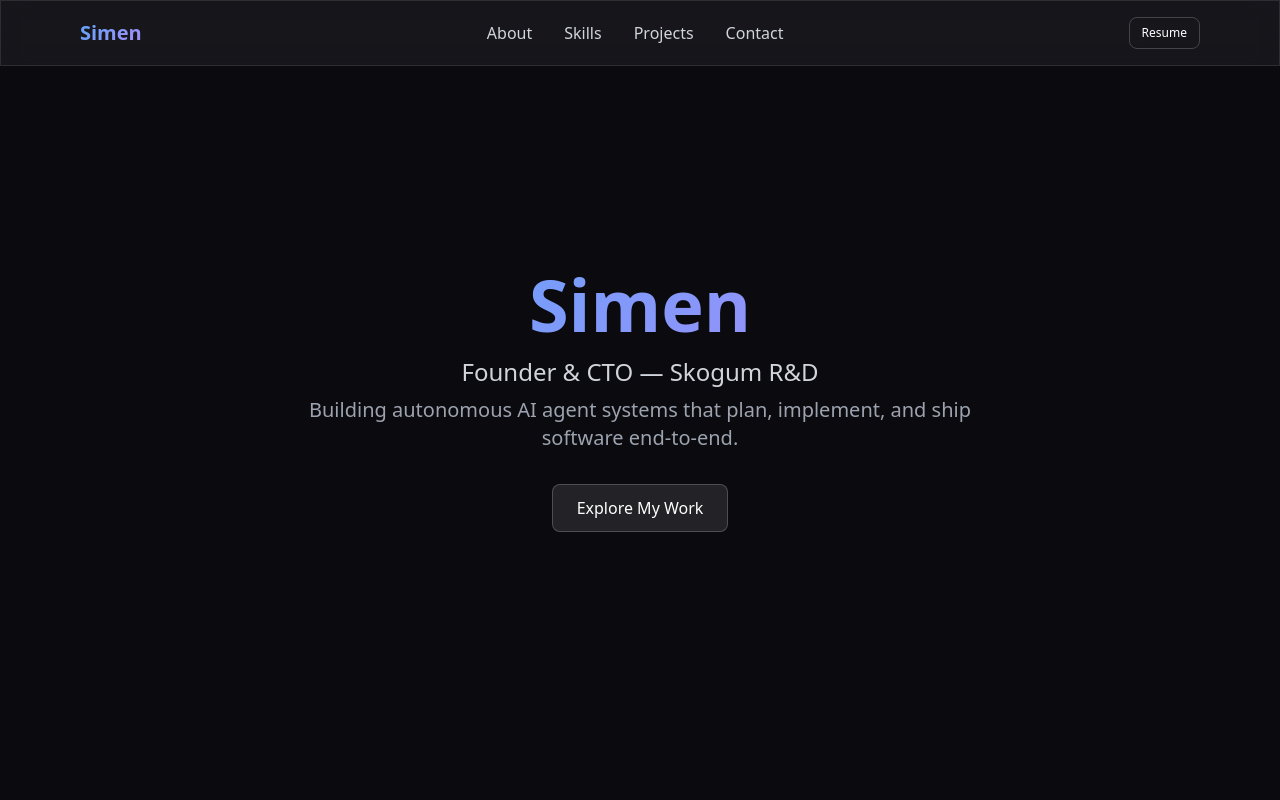
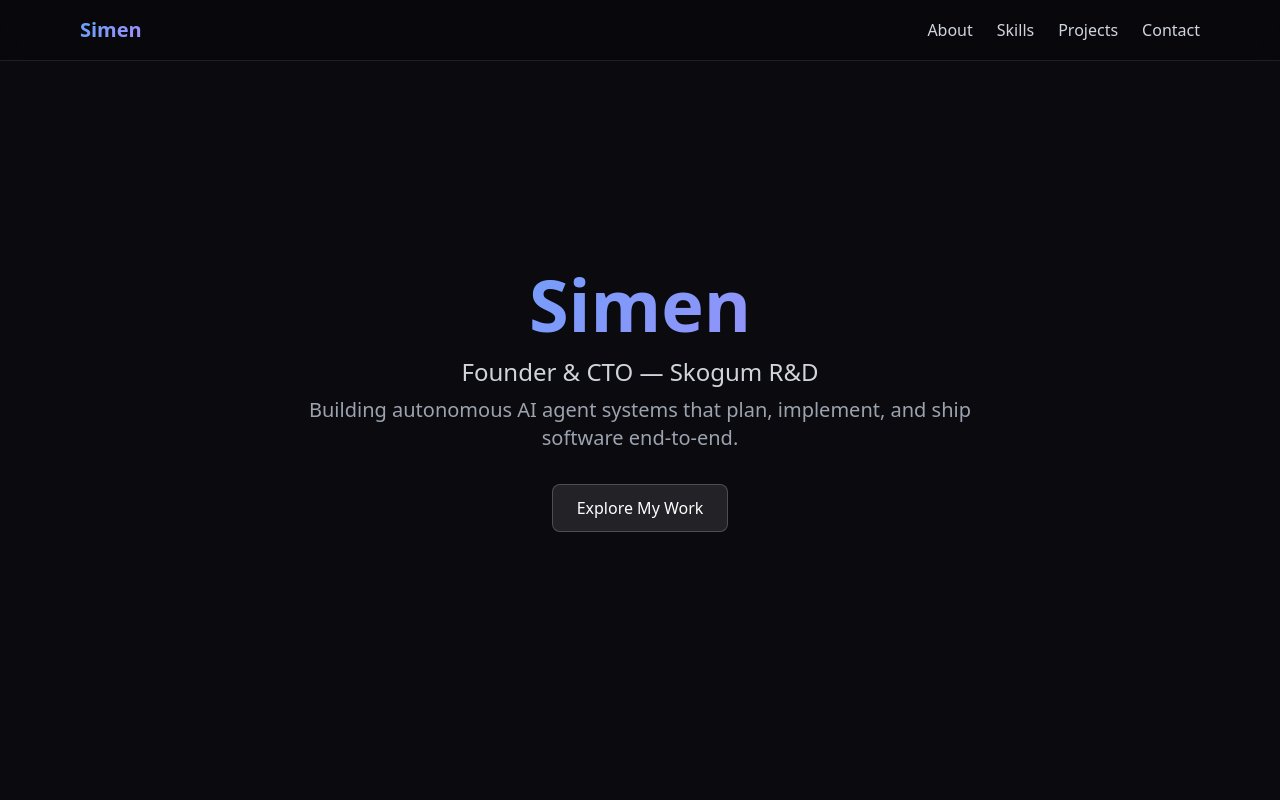
Before and after one commit to Skogum-R-D/simen-portfolio, a Next.js app: page / in a window 1280 px wide. Shown: the top 800 px of the page. Built offline with nearby package versions, Linux system fonts and the light colour scheme.

Commit message:
Add navbar component

```diff
--- a/components/navbar.tsx
+++ b/components/navbar.tsx
@@ -1,51 +1,82 @@
 "use client";
 import { motion } from "framer-motion";
 import { Button } from "./ui/button";
-import { smoothScroll } from "@/lib/smooth-scroll";
 
 export default function Navbar() {
   const scrollToSection = (sectionId: string) => {
-    smoothScroll(sectionId, 80); // 80px offset to account for fixed navbar
+    const section = document.getElementById(sectionId);
+    if (section) {
+      section.scrollIntoView({ behavior: "smooth" });
+    }
   };
 
   return (
     <motion.nav
-      initial={{ opacity: 0, y: -20 }}
-      animate={{ opacity: 1, y: 0 }}
+      initial={{ y: -100 }}
+      animate={{ y: 0 }}
       transition={{ duration: 0.5 }}
-      className="fixed top-0 left-0 right-0 z-50 glassmorphism backdrop-blur-lg"
+      className="fixed top-0 left-0 right-0 z-50 bg-black/20 backdrop-blur-md border-b border-white/10"
     >
       <div className="max-w-6xl mx-auto px-4 py-4 flex justify-between items-center">
-        <div className="text-xl font-bold gradient-text">Simen</div>
-        <div className="hidden md:flex space-x-8">
-          <button
+        <motion.div
+          whileHover={{ scale: 1.05 }}
+          className="text-xl font-bold gradient-text cursor-pointer"
+          onClick={() => scrollToSection("hero")}
+        >
+          Simen
+        </motion.div>
+        <div className="hidden md:flex space-x-6">
+          <motion.button
+            whileHover={{ scale: 1.05 }}
+            whileTap={{ scale: 0.95 }}
+            className="text-gray-300 hover:text-white transition-colors"
             onClick={() => scrollToSection("about")}
-            className="text-gray-300 hover:text-white transition-colors"
           >
             About
-          </button>
-          <button
+          </motion.button>
+          <motion.button
+            whileHover={{ scale: 1.05 }}
+            whileTap={{ scale: 0.95 }}
+            className="text-gray-300 hover:text-white transition-colors"
             onClick={() => scrollToSection("skills")}
-            className="text-gray-300 hover:text-white transition-colors"
           >
             Skills
-          </button>
-          <button
+          </motion.button>
+          <motion.button
+            whileHover={{ scale: 1.05 }}
+            whileTap={{ scale: 0.95 }}
+            className="text-gray-300 hover:text-white transition-colors"
             onClick={() => scrollToSection("projects")}
-            className="text-gray-300 hover:text-white transition-colors"
           >
             Projects
-          </button>
-          <button
+          </motion.button>
+          <motion.button
+            whileHover={{ scale: 1.05 }}
+            whileTap={{ scale: 0.95 }}
+            className="text-gray-300 hover:text-white transition-colors"
             onClick={() => scrollToSection("contact")}
-            className="text-gray-300 hover:text-white transition-colors"
           >
             Contact
-          </button>
+          </motion.button>
         </div>
-        <Button variant="outline" size="sm">
-          Resume
-        </Button>
+        <div className="md:hidden">
+          <Button size="icon" variant="ghost">
+            <svg
+              xmlns="http://www.w3.org/2000/svg"
+              className="h-5 w-5"
+              fill="none"
+              viewBox="0 0 24 24"
+              stroke="currentColor"
+            >
+              <path
+                strokeLinecap="round"
+                strokeLinejoin="round"
+                strokeWidth={2}
+                d="M4 6h16M4 12h16M4 18h16"
+              />
+            </svg>
+          </Button>
+        </div>
       </div>
     </motion.nav>
   );
```
